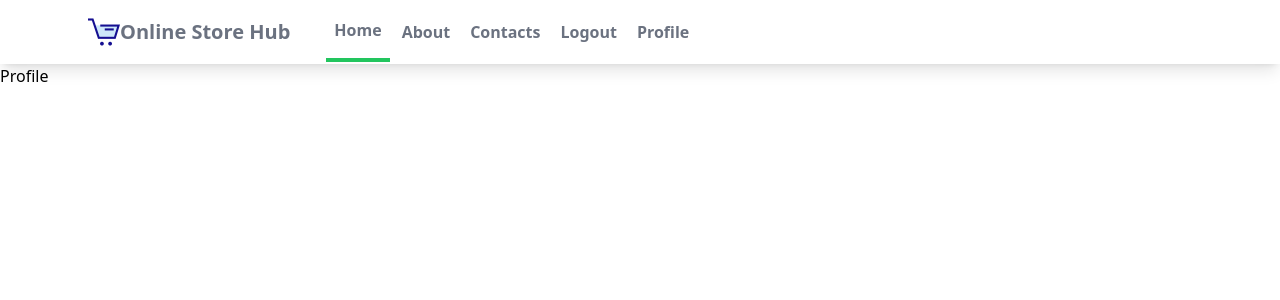
After one commit to Frolov-Andrey2405/OnlineStoreHub, a Django app: page /users/profile/ in a window 1280 px wide. The commit adds this page. Shown: the top 300 px of the page. Run offline with Django 4.2, Linux system fonts and the light colour scheme; a user stored in the database is signed in; style sheets or scripts are compiled from the project's sources.

Commit message:
Login and Logout

```diff
--- a/mysite/app/templates/app/navbar.html
+++ b/mysite/app/templates/app/navbar.html
@@ -4,16 +4,21 @@
         <div class="flex justify-between">
             <div class="flex space-x-7">
                 <div>
-                    <a href="#" class="flex items-center px-2 py-4">
+                    <a href="{% url 'app:index' %}" class="flex items-center px-2 py-4">
                         <img class="h-8 w-8" src="{% static 'app/images/shop.png' %}" alt="logo" />
                         <span class="text-gray-500 font-semibold text-xl">Online Store Hub</span>
                     </a>
                 </div>
                 <div class="items-center flex space-x-1">
-                    <a href="#" class="py-4 px-2 text-gray-500 font-semibold border-b-4 border-green-500">Home</a>
+                    <a href="{% url 'app:index' %}" class="py-4 px-2 text-gray-500 font-semibold border-b-4 border-green-500">Home</a>
                     <a href="#" class="py-4 px-2 text-gray-500 font-semibold">About</a>
                     <a href="#" class="py-4 px-2 text-gray-500 font-semibold">Contacts</a>
-                    <a href="#" class="py-4 px-2 text-gray-500 font-semibold">Place</a>
+                    {% if user.is_authenticated %}
+                    <a class="py-4 px-2 text-gray-500 font-semibold" href="{% url 'users:logout' %}">Logout</a>
+                    <a class="py-4 px-2 text-gray-500 font-semibold" href="{% url 'users:profile' %}">Profile</a>
+                    {% else %}
+                    <a class="py-4 px-2 text-gray-500 font-semibold" href="{% url 'users:login' %}">Login</a>
+                    {% endif %}
                 </div>
             </div>
         </div>
--- /dev/null
+++ b/mysite/users/templates/users/profile.html
@@ -0,0 +1,5 @@
+{% extends "app/base.html" %}
+
+{% block content %}
+    <h1>Profile</h1>
+{% endblock content %}
--- a/mysite/users/urls.py
+++ b/mysite/users/urls.py
@@ -1,12 +1,13 @@
 from django.urls import path
-from .views import register
 from django.contrib.auth.views import LoginView, LogoutView
+from users import views
 
 app_name = "users"
 
 urlpatterns = [
     # http://127.0.0.1:8000/users/
-    path("register/", register, name="register"),
+    path("register/", views.register, name="register"),
     path("login/", LoginView.as_view(template_name='users/login.html'), name="login"),
     path("logout/", LogoutView.as_view(template_name='users/logout.html'), name="logout"),
+    path("profile/", views.profile, name="profile"),
 ]
--- a/mysite/users/views.py
+++ b/mysite/users/views.py
@@ -1,6 +1,7 @@
 from django.shortcuts import render, redirect
 from django.contrib.auth import login
 from .forms import NewUserForm
+from django.contrib.auth.decorators import login_required
 
 
 def register(request):
@@ -16,3 +17,7 @@ def register(request):
         form = NewUserForm()
     context = {"form": form}
     return render(request, "users/register.html", context)
+
+@login_required
+def profile(request):
+    return render(request, 'users/profile.html')
```
Also changed, not shown: mysite/db.sqlite3.
